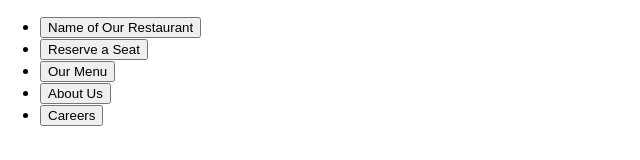
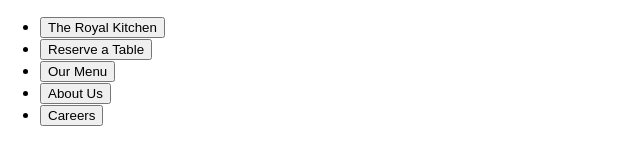
Before and after one commit to Sergio-Source-code/ReservationSystem, a Next.js app: page / in a window 1280 px wide. Shown: the top 160 px of the page, without its empty margins (0-640 px from the left). Built offline with nearby package versions, Linux system fonts and the light colour scheme.

Commit message:
Added Restaurant Name

```diff
--- a/components/Navigation_bar.js
+++ b/components/Navigation_bar.js
@@ -1,6 +1,7 @@
 // File Description: This file is for your navigation bar.
 import { render } from "react-dom";
 import Link from 'next/link'
+
 
 // Packages to Import:
 
@@ -14,12 +15,12 @@ export default function NavigationBar() {
             <ul>
                 <li>
                     <Link href = "#">
-                        <button>  Name of Our Restaurant </button>
+                        <button> The Royal Kitchen </button>
                     </Link>
                 </li>
                 <li>
                     <Link href = "/reserve_a_seat">
-                        <button> Reserve a Seat </button>
+                        <button> Reserve a Table </button>
                     </Link>
                 </li>
                 <li>
```
